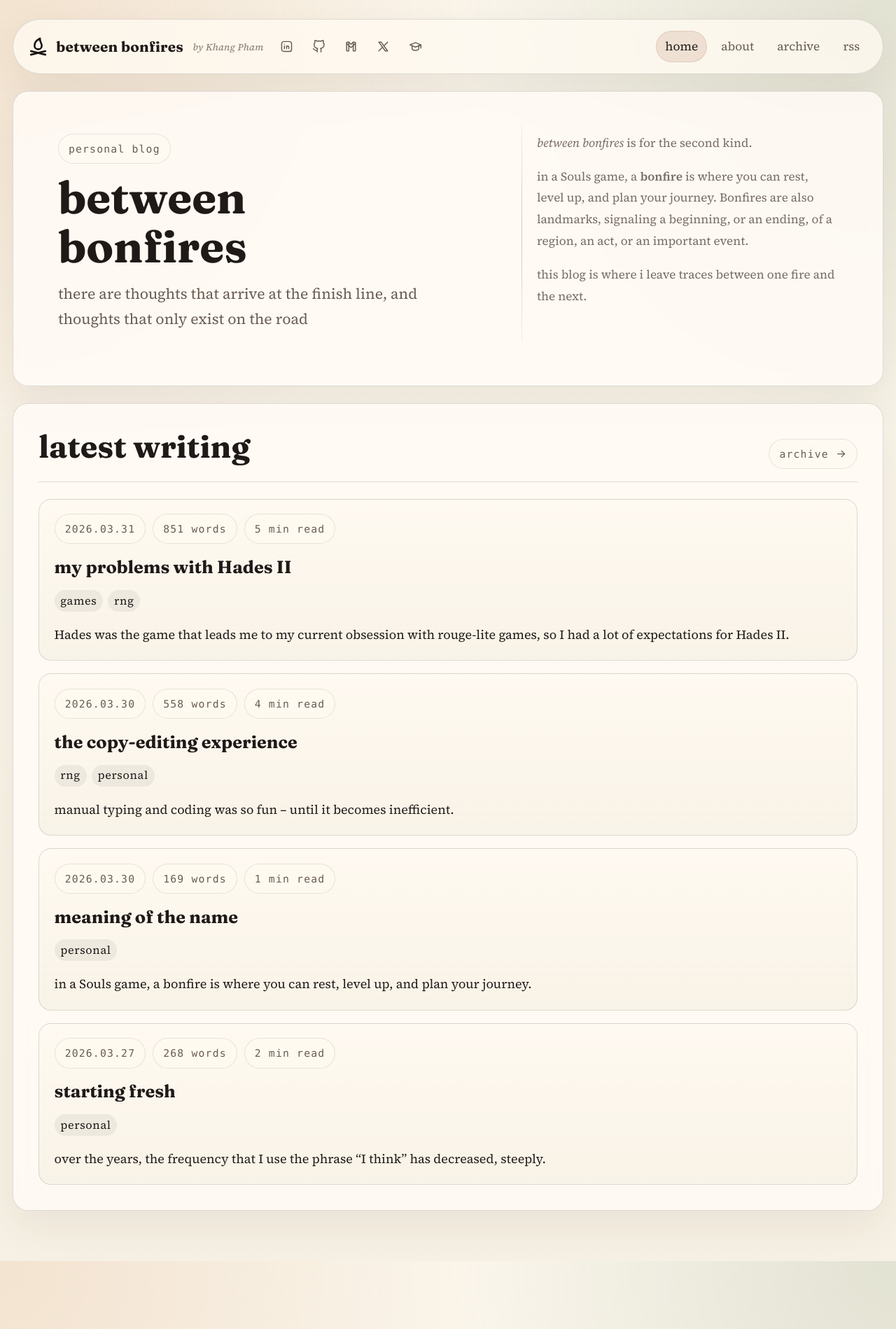
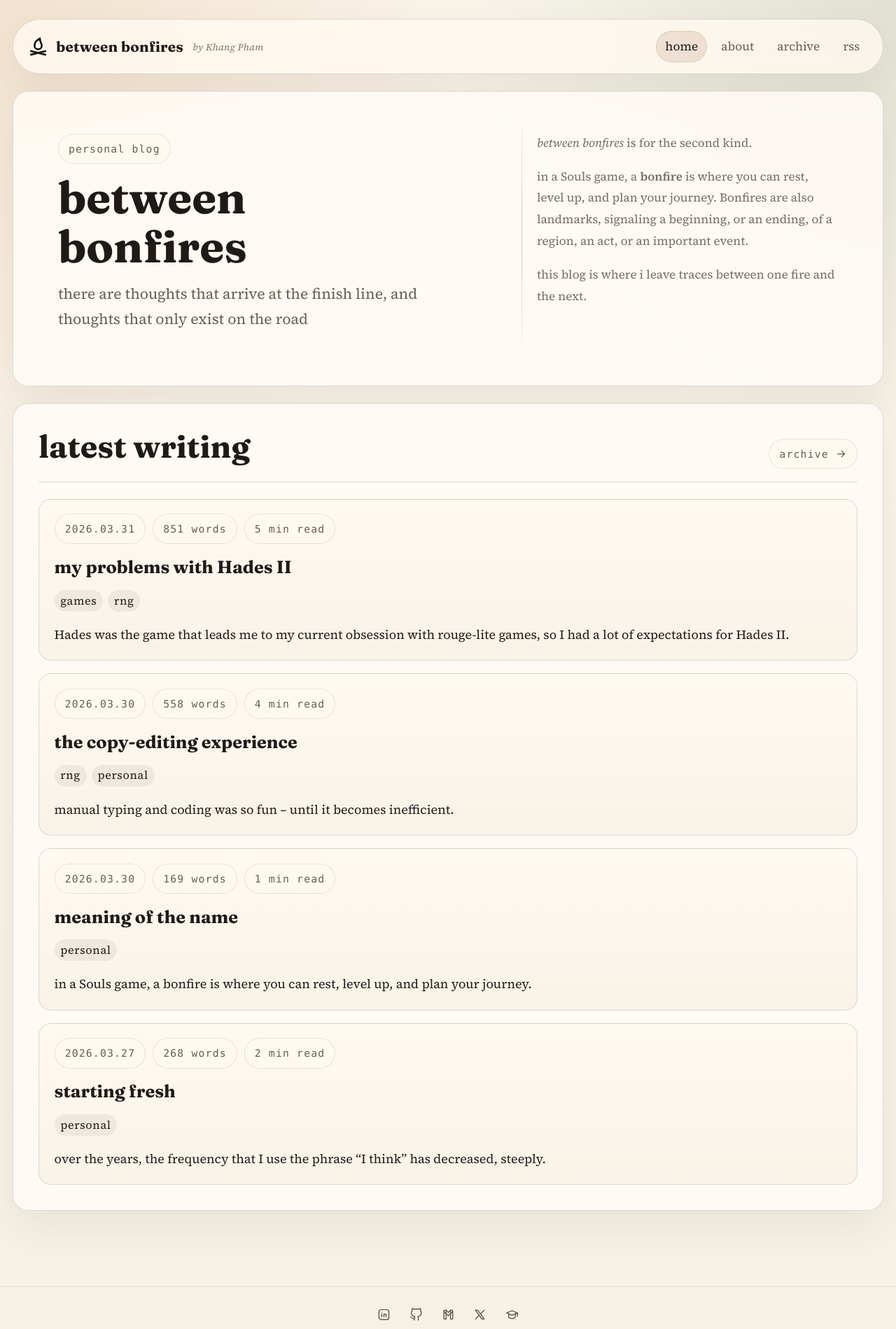
Before and after one commit to vkhangpham/vkhangpham.github.io, a Jekyll site: the page built from index.md, in a window 1280 px wide. Shown: the whole page at 70% size. Built offline with Jekyll 4.4.1, drawn with Linux system fonts in a browser that asks for light colours.

Commit message:
Move social links to footer

```diff
--- a/_layouts/default.html
+++ b/_layouts/default.html
@@ -40,7 +40,6 @@
             <span>{{ site.title }}</span>
           </a>
           <span class="brand-byline">by {{ site.author }}</span>
-          {% include social-links.html %}
         </div>
         <nav class="site-nav" aria-label="primary">
           <a href="{{ '/' | relative_url }}"{% if current_url == '/' %} class="is-current" aria-current="page"{% endif %}>home</a>
@@ -56,3 +55,7 @@
     </div>
   </body>
 </html>
+
+      <footer class="site-footer">
+        {% include social-links.html %}
+      </footer>
--- a/assets/css/site.css
+++ b/assets/css/site.css
@@ -174,6 +174,14 @@ pre code {
   background: var(--paper);
   box-shadow: var(--shadow);
 }
+.site-footer {
+  display: flex;
+  justify-content: center;
+  margin-top: 2rem;
+  padding-top: 1.1rem;
+  border-top: 1px solid rgba(31, 26, 23, 0.1);
+}
+
 
 .hero {
   padding: 3.2rem clamp(1.25rem, 4vw, 3rem);
@@ -297,6 +305,11 @@ pre code {
   height: 2.2rem;
   padding: 0;
   border: 1px solid transparent;
+.site-footer .social-links {
+  justify-content: center;
+  gap: 0.45rem;
+}
+
   border-radius: 999px;
   background: transparent;
   color: var(--muted);
```
